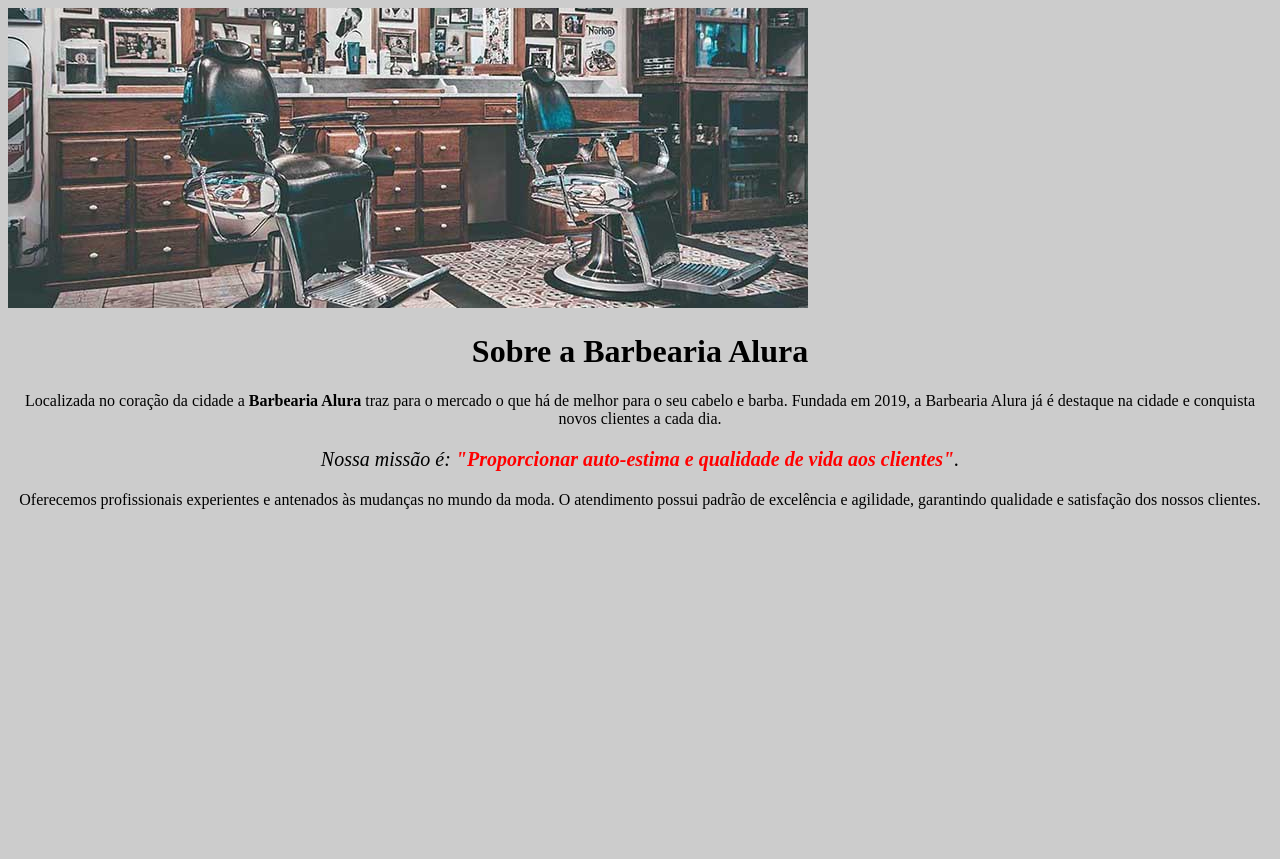
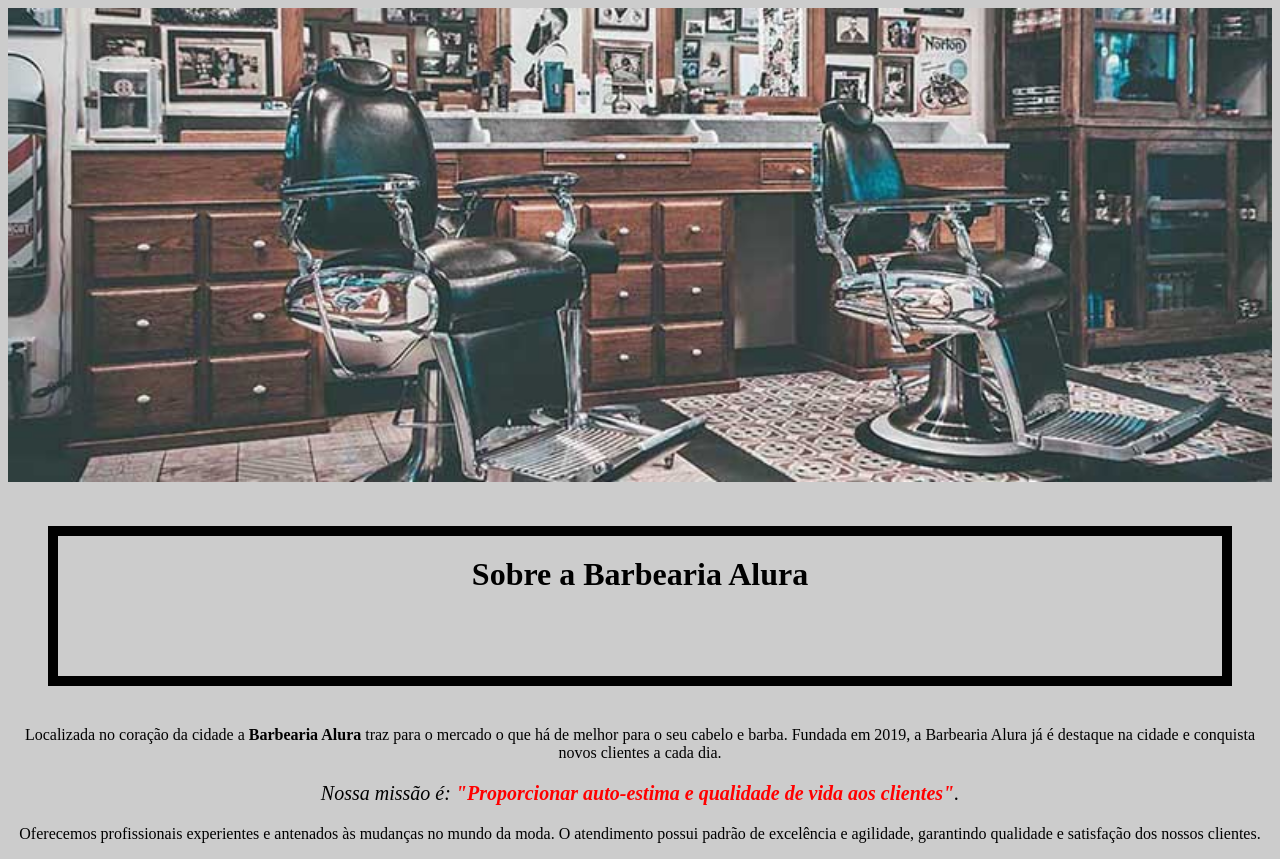
Before and after one commit to algabg1/DW-202202-LinhaDeAprendizado, a plain HTML site: page parte1-04-EstilizandoImagens.html in a window 1280 px wide. Before the commit the page ends 800 px from the top, so only its background shows below. Drawn offline with Linux system fonts and the light colour scheme.

Commit message:
mais css

```diff
--- a/parte1-03-EstilizandoImagens.css
+++ b/parte1-03-EstilizandoImagens.css
@@ -2,8 +2,23 @@ body {
     background-color: #CCCCCC
 }
 
+#banner {
+    width: 100%;
+}
+
 h1 {
-    text-align: center
+    text-align: center;
+    height: 100px;
+    border: 10px solid #000000; /* borda */
+    padding: 20px; /* espaçamento interno
+    padding-top: 20px
+    padding-left:
+    padding-right:
+    */
+    margin: 40px; /* margem externa
+    margin-left:
+    margin-right:
+    */
 }
 
 p {
--- a/parte1-04-EstilizandoImagens.html
+++ b/parte1-04-EstilizandoImagens.html
@@ -7,7 +7,7 @@
 	</head>
 
 	<body>
-		<img src="banner.jpg">
+		<img id="banner" src="banner.jpg">
 		<h1>Sobre a Barbearia Alura</h1>
 
 		<p>Localizada no coração da cidade a <strong>Barbearia Alura</strong> traz para o mercado o que há de melhor para o seu cabelo e barba. Fundada em 2019, a Barbearia Alura já é destaque na cidade e conquista novos clientes a cada dia.</p>
```
